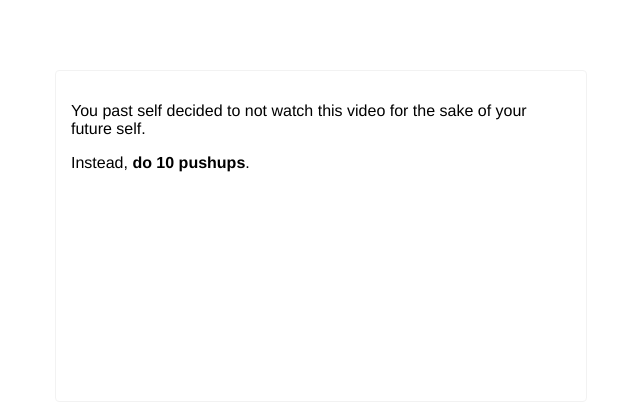
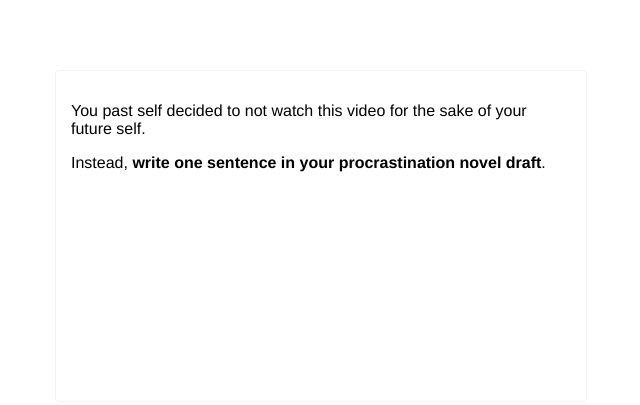
Before and after one commit to jhubaum/argh, a browser extension: page resources/message.html in a window 1280 px wide. Shown: the whole page, without its empty margins (319-959 px from the left). Drawn offline with Linux system fonts and the light colour scheme.

Commit message:
updated procrastination counter action

```diff
--- a/resources/message.html
+++ b/resources/message.html
@@ -14,7 +14,7 @@
           </p>
           <p>
             Instead,
-            <span id="action" style="font-weight: bold;">do 10 pushups</span>.
+            <span id="action" style="font-weight: bold;">write one sentence in your procrastination novel draft</span>.
           </p>
           </div>
       </div>
```
